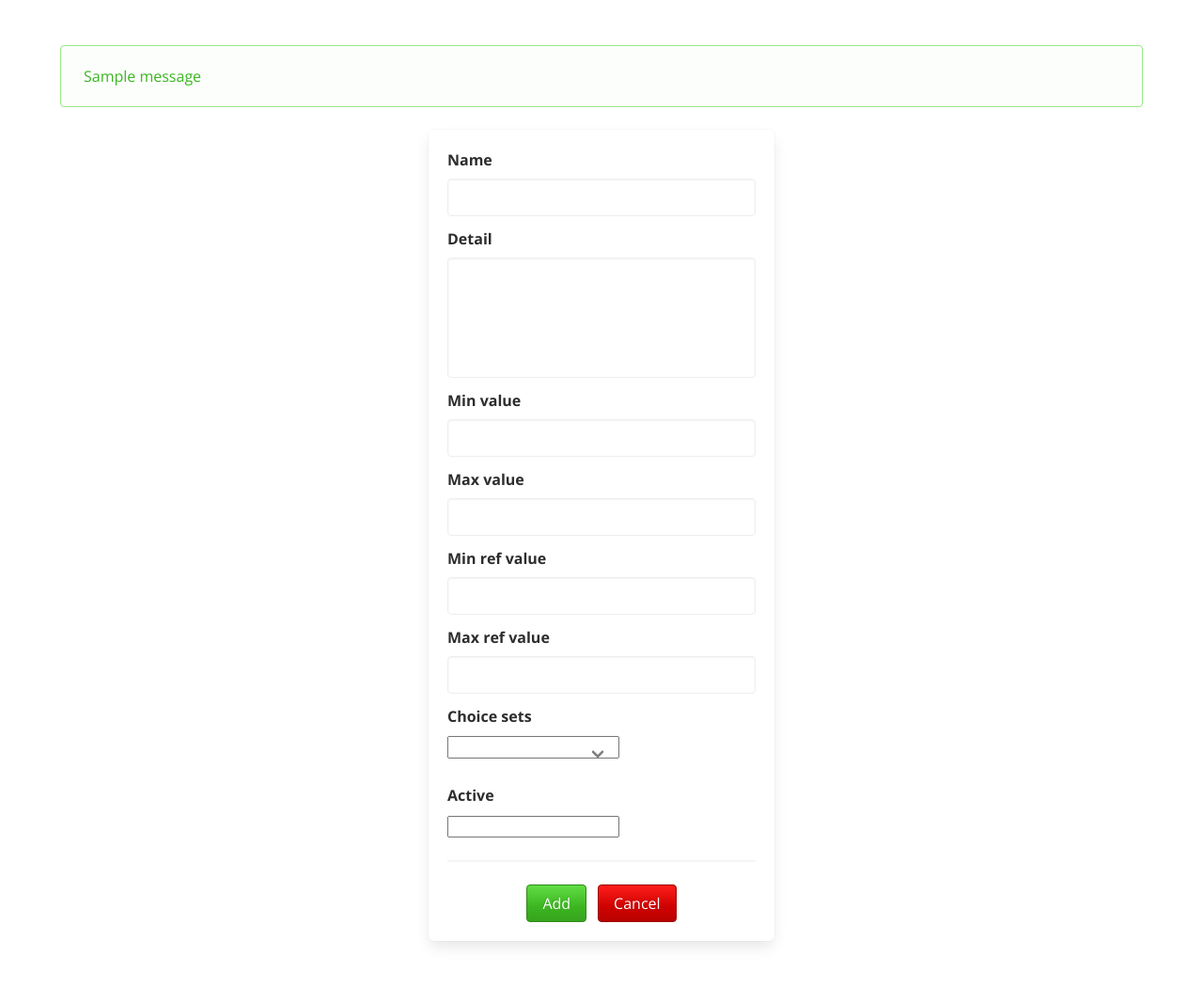
After one commit to likit/labtycoon, a Python web app: template app/templates/lab/new_quan_test.html in a window 1280 px wide. The commit adds this page. Shown: the whole page at 94% size. Run offline with Jinja, Linux system fonts and the light colour scheme; the template is opened without the code that fills it, so the values that code supplies are empty, except form fields; tables that the repository leaves empty hold one stand-in row (values such as "Sample post"); one stand-in notice (Sample message) is shown; form fields are guessed from the names that the template uses; some libraries are stand-ins or nearby versions.

Commit message:
added a new test form
added a view to process a form data

updated the link button to add new test

```diff
--- /dev/null
+++ b/app/templates/lab/new_quan_test.html
@@ -0,0 +1,84 @@
+{% extends "base.html" %}
+{% block content %}
+    <section class="section">
+    <div class="container">
+        <div class="columns">
+            <div class="column">
+                {% with messages = get_flashed_messages(with_categories=true) %}
+                    {% if messages %}
+                        {% for category, message in messages %}
+                            <p class="notification is-{{ category }}">{{ message }}</p>
+                        {% endfor %}
+                    {% endif %}
+                {% endwith %}
+            </div>
+        </div>
+        <div class="columns">
+            <div class="column is-one-third is-offset-4">
+                <form method="post" class="box">
+                    {{ form.hidden_tag() }}
+                    <div class="field">
+                        <label class="label">{{ form.name.label }}</label>
+                        <div class="control">
+                            {{ form.name(class="input") }}
+                        </div>
+                    </div>
+                    <div class="field">
+                        <label class="label">{{ form.detail.label }}</label>
+                        <div class="control">
+                            {{ form.detail(class="textarea") }}
+                        </div>
+                    </div>
+                    <div class="field">
+                        <label class="label">{{ form.min_value.label }}</label>
+                        <div class="control">
+                            {{ form.min_value(class="input") }}
+                        </div>
+                    </div>
+                    <div class="field">
+                        <label class="label">{{ form.max_value.label }}</label>
+                        <div class="control">
+                            {{ form.max_value(class="input") }}
+                        </div>
+                    </div>
+                    <div class="field">
+                        <label class="label">{{ form.min_ref_value.label }}</label>
+                        <div class="control">
+                            {{ form.min_ref_value(class="input") }}
+                        </div>
+                    </div>
+                    <div class="field">
+                        <label class="label">{{ form.max_ref_value.label }}</label>
+                        <div class="control">
+                            {{ form.max_ref_value(class="input") }}
+                        </div>
+                    </div>
+                    <div class="field">
+                        <label class="label">{{ form.choice_sets.label }}</label>
+                        <div class="control">
+                            <div class="select">
+                                {{ form.choice_sets() }}
+                            </div>
+                        </div>
+                    </div>
+                    <div class="field">
+                        <label class="label">{{ form.active.label }}</label>
+                        <div class="control">
+                            {{ form.active(class="checkbox") }}
+                        </div>
+                    </div>
+                    <hr>
+                    <div class="field is-grouped is-grouped-centered">
+                        <div class="control">
+                            <button class="button is-success">Add</button>
+                        </div>
+                        <div class="control">
+                            <a class="button is-danger">Cancel</a>
+                        </div>
+                    </div>
+                </form>
+            </div>
+        </div>
+    </div>
+    </section>
+{% endblock %}
--- a/app/templates/lab/test_list.html
+++ b/app/templates/lab/test_list.html
@@ -13,7 +13,8 @@
             <div class="column">
                 <p class="title is-size-5 has-text-centered">Quantitative</p>
                 <div class="buttons is-right">
-                    <a class="button is-success is-rounded">
+                    <a class="button is-success is-rounded"
+                        href="{{ url_for('lab.add_quan_test', lab_id=lab.id) }}">
                         <span class="icon">
                             <i class="fas fa-plus-circle"></i>
                         </span>
```
Also changed, not shown: app/lab/forms.py (+30 -3 lines), app/lab/views.py (+50 -2 lines).
